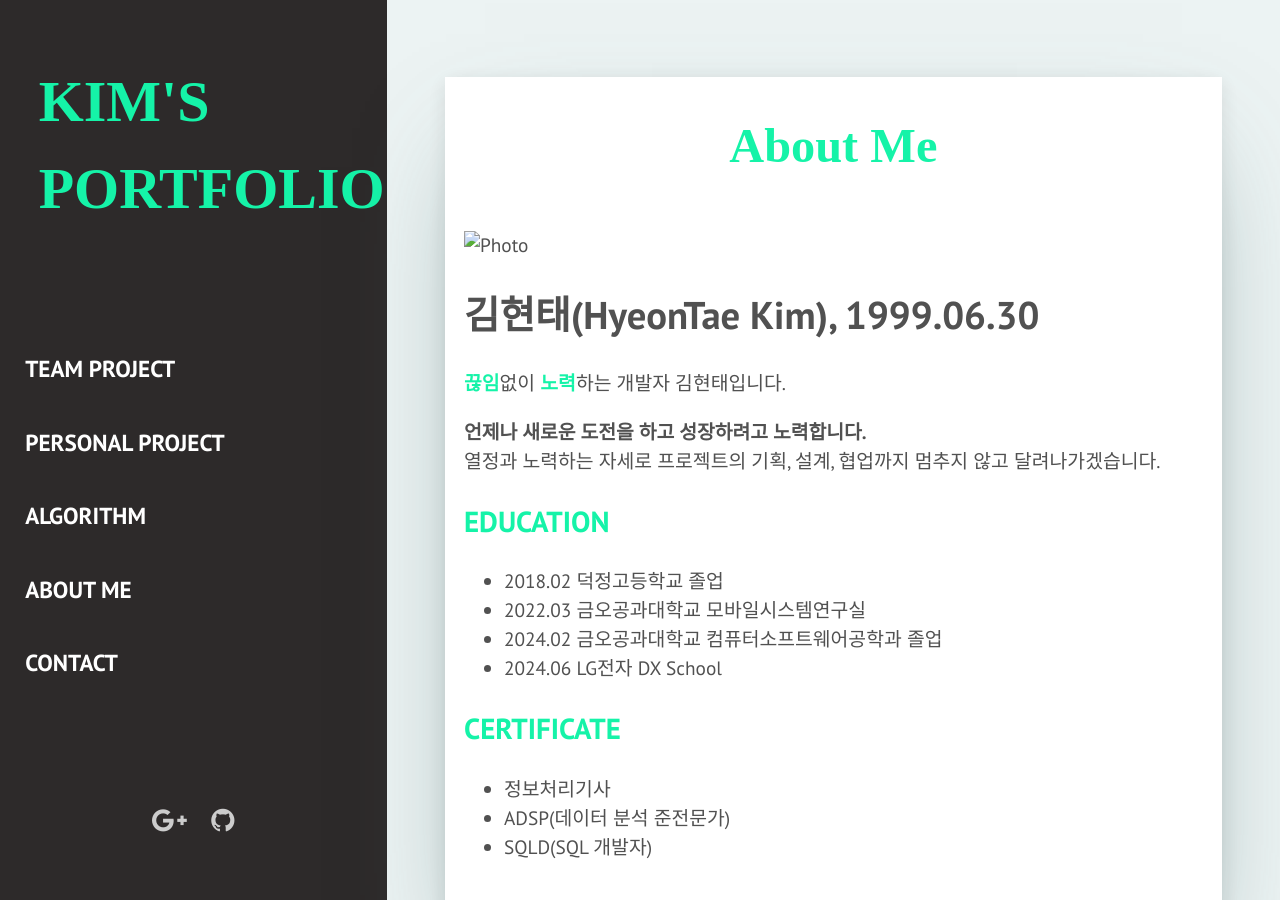
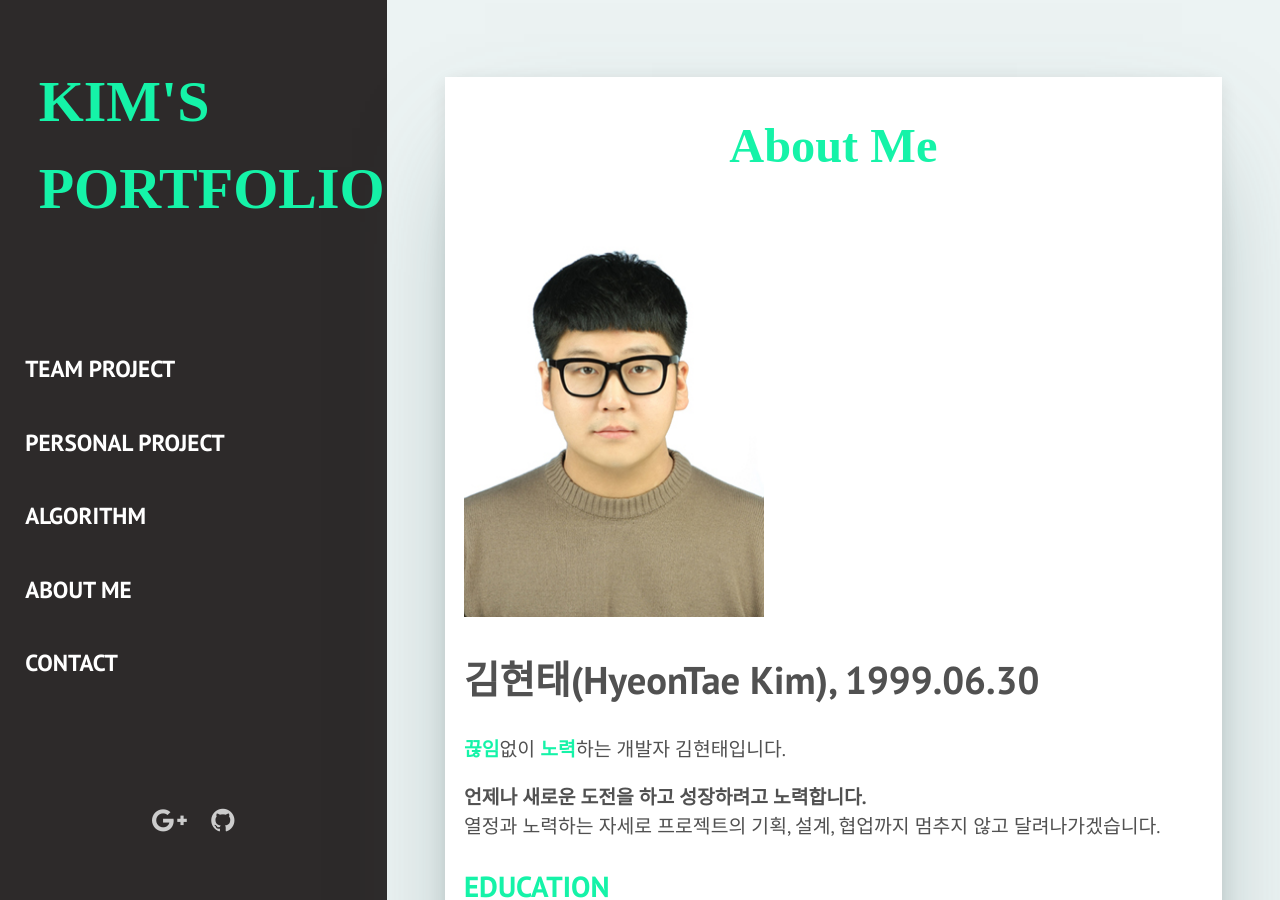
Before and after one commit to kimgusxo/kimgusxo.github.io, a Jekyll site: the page built from _pages/about.html, in a window 1280 px wide and 900 px high. Built offline with Jekyll 4.4.1, drawn with Linux system fonts in a browser that asks for light colours; some web fonts are replaced.

Commit message:
사진 크기 조절

```diff
--- a/_pages/about.html
+++ b/_pages/about.html
@@ -4,7 +4,7 @@ title: About Me
 permalink: /about/
 ---
 
-<img src="/about/Photo.jpg" alt="Photo" style="width: 50%; max-width: 300px; height: auto;">
+<img src="../assets/img/about/Photo.jpg" alt="Photo" style="width: 50%; max-width: 300px; height: auto;">
 
 <h1>김현태(HyeonTae Kim), 1999.06.30</h1>
 
```
